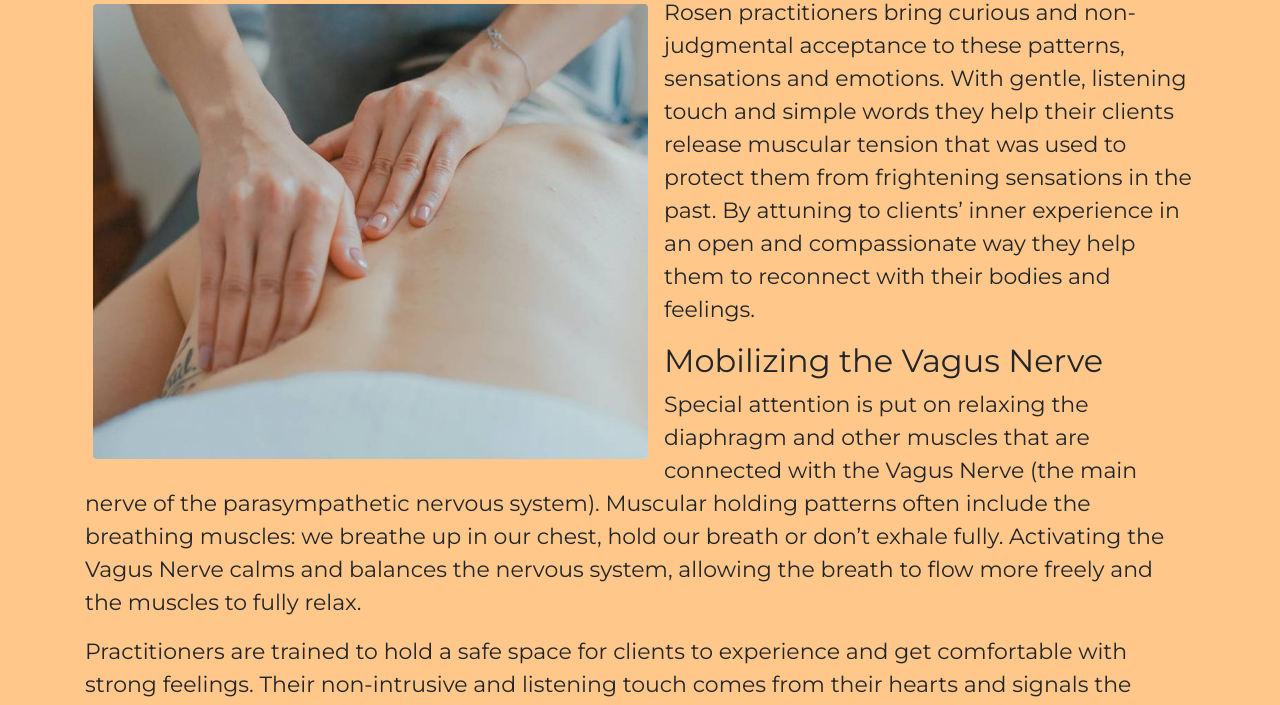
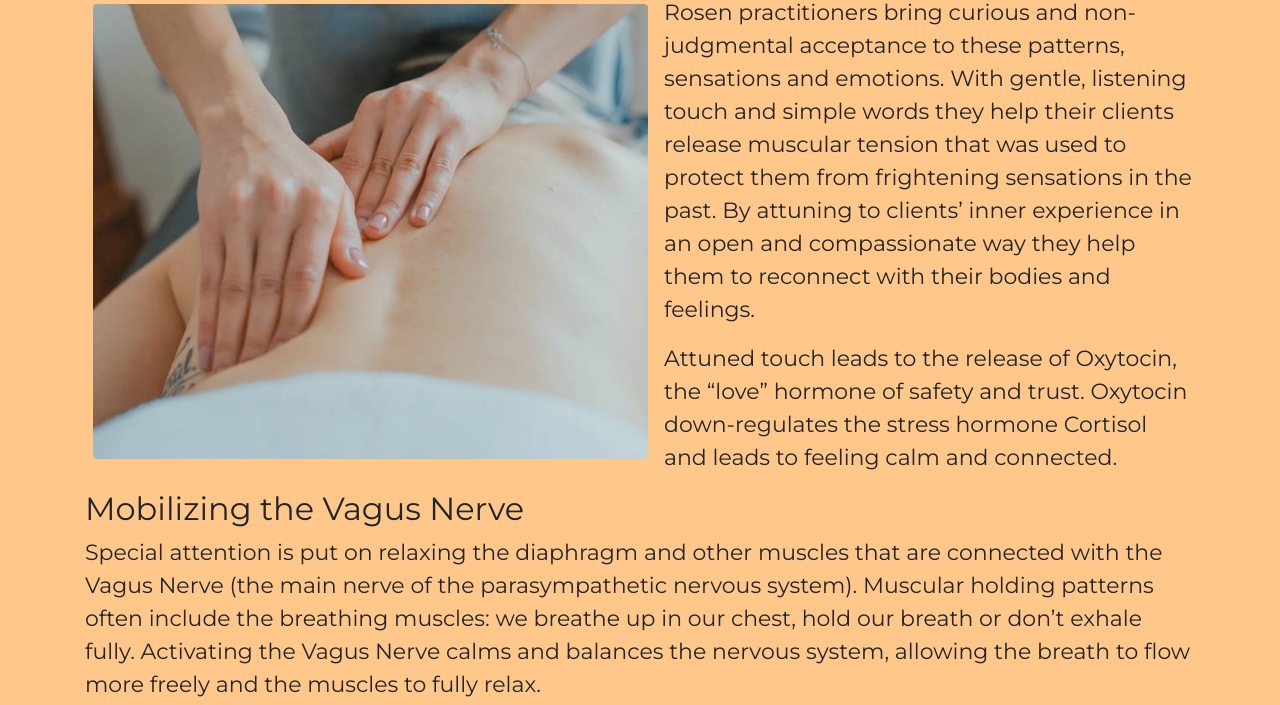
Before and after one commit to thorndeux/webpage_anette, a Flask app: page /rosen in a window 1280 px wide. Shown: the part 1057-1762 px from the top of the page. Run offline with Flask 2, Linux system fonts and the light colour scheme; some libraries are stand-ins or nearby versions.

Commit message:
Added info on Oxytocin to about Rosen page

```diff
--- a/templates/rosen.html
+++ b/templates/rosen.html
@@ -51,6 +51,9 @@
             Rosen practitioners bring curious and non-judgmental acceptance to these patterns, sensations and emotions. With gentle, listening
             touch and simple words they help their clients release muscular tension that was used to protect them from frightening sensations in
             the past. By attuning to clients’ inner experience in an open and compassionate way they help them to reconnect with their bodies and feelings.
+        </p>
+        <p>
+            Attuned touch leads to the release of Oxytocin, the “love” hormone of safety and trust. Oxytocin down-regulates the stress hormone Cortisol and leads to feeling calm and connected.
         </p>
        <h2>Mobilizing the Vagus Nerve</h2>
         <p>
@@ -126,6 +129,9 @@
             Indem sie auf das innere Erfahren ihrer Klienten eingehen, wird die Verbindung zu ihren Körpern und Gefühlen wieder hergestellt.
             Die in den Muskelverspannungen festgehaltene Energie kann sich lösen und als neue Lebenskraft erfahrbar werden.
         </p>
+        <p>
+            Sanfte und einfühlsame Berührung führt dazu dass das „Liebeshormon“ Oxytocin ausgeschüttet wird. Es blockiert das Stresshormon Cortisol und führt dazu, dass wir uns entspannt und sicher fühlen.
+        </p>
        <h2>Den Vagus-Nerv aktivieren</h2>
         <p>
             Muskelanspannung schlägt sich auch in den Atemmuskeln nieder, besonders im Zwerchfell. Der Atem wird flach oder sogar immer wieder
```
